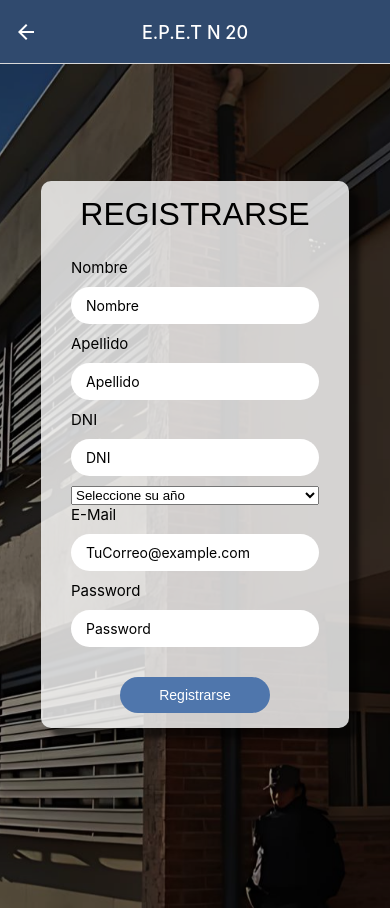
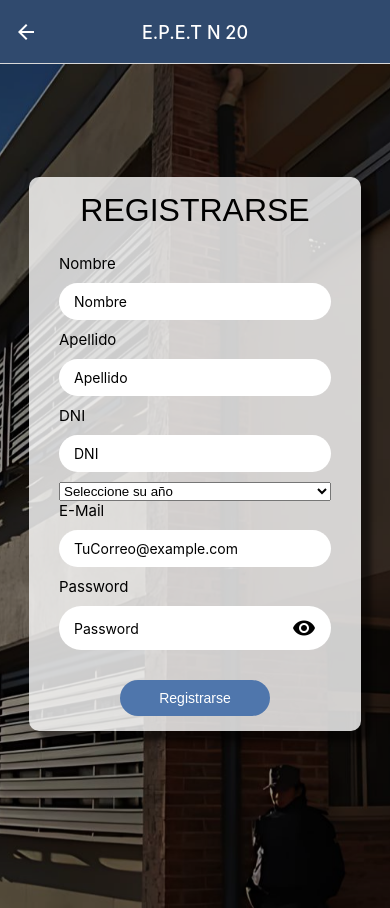
Before and after one commit to LuuAlveal/No_Hackeamos_Ni_La_Puerta, a React Native app: screen /Register in a window 390 px wide. Built offline with nearby package versions, Linux system fonts and the light colour scheme.

Commit message:
Agregando Icono de password en Register

```diff
--- a/screens/Register.jsx
+++ b/screens/Register.jsx
@@ -6,12 +6,14 @@ import { createUserWithEmailAndPassword, getAuth } from 'firebase/auth'
 import { getFirestore, doc, setDoc } from "firebase/firestore";
 import { useNavigation } from '@react-navigation/native';
 import { Picker } from '@react-native-picker/picker';
+import Icon from 'react-native-vector-icons/MaterialCommunityIcons';
 const auth = getAuth(appFirebase)
 const BD = getFirestore(appFirebase)
 
 export default function Register() {
     const [selectedYear, setSelectedYear] = useState("default");
     const navigation = useNavigation();
+    const [passwordVisible, setPasswordVisible] = useState(false);
     const [state, setState] = useState({
         nombre: "",
         apellido: "",
@@ -20,7 +22,9 @@ export default function Register() {
         password: "",
         rol: "2"
     })
-
+    const verPassword = () => {
+        setPasswordVisible(!passwordVisible);
+    };
     const handleChangeText = (name, value) => {
         setState({ ...state, [name]: value })
     }
@@ -157,6 +161,15 @@ export default function Register() {
             fontFamily: 'sans-serif',
             fontSize: '2em',
             paddingBottom: 25
+        },
+        cajaIngPass: {
+            paddingVertical: 10,
+            backgroundColor: 'white',
+            borderRadius: 30,
+            marginVertical: 10,
+            flexDirection:'row',
+            alignItems: 'center',
+            paddingHorizontal: 15
         }
     });
     return (
@@ -222,13 +235,16 @@ export default function Register() {
 
 
                 <Text style={{ fontSize: 15 }}>Password</Text>
-                <View style={style.cajaIng}>
+                <View style={style.cajaIngPass}>
                     <TextInput
                         placeholder='Password'
-                        secureTextEntry={true}
+                        secureTextEntry={!passwordVisible}
                         onChangeText={(value) => handleChangeText('password', value)}
-                        style={{ paddingHorizontal: 15, outline: 0 }}
+                        style={{ flex:1, outline: 0 }}
                     />
+                    <TouchableOpacity onPress={verPassword}>
+                        <Icon name={passwordVisible ? 'eye-off' : 'eye'} size={24} />
+                    </TouchableOpacity>
                 </View>
 
                 <View style={style.containerButton}>
```
